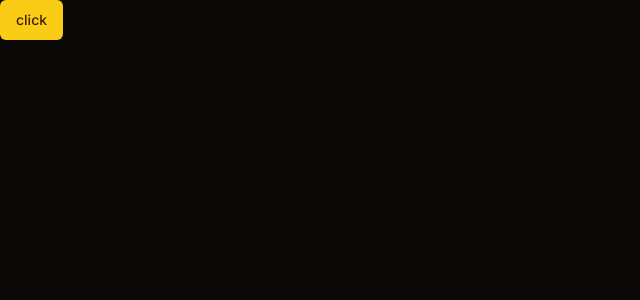
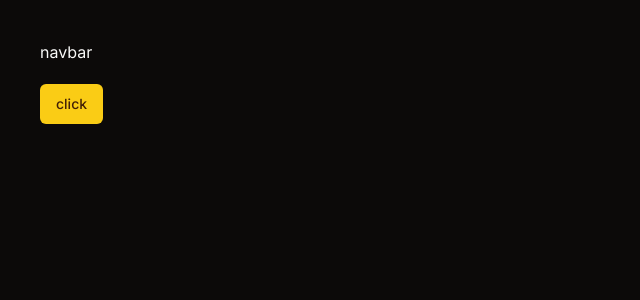
Before and after one commit to chtk3131/DailyBlog, a Next.js app: page / in a window 1280 px wide. Shown: the top 300 px of the page, without its empty margins (0-640 px from the left). Built offline with nearby package versions, Linux system fonts and the light colour scheme.

Commit message:
tailwindcssが効いていなかったので修正。

```diff
--- a/app/layout.tsx
+++ b/app/layout.tsx
@@ -2,6 +2,7 @@ import type { Metadata } from "next";
 import { Inter } from "next/font/google";
 import "./globals.css";
 import { ThemeProvider } from "@/components/theme-provider";
+import Navbar from "@/components/nav/navbar";
 
 const inter = Inter({ subsets: ["latin"] });
 
@@ -24,7 +25,10 @@ export default function RootLayout({
           enableSystem
           disableTransitionOnChange
         >
-          {children}
+          <main className="max-w-7xl mx-auto p-10 space-y-5">
+            <Navbar/>
+            {children}
+          </main>
         </ThemeProvider>
       </body>
     </html>
--- /dev/null
+++ b/components/nav/navbar.tsx
@@ -0,0 +1,7 @@
+import React from 'react'
+
+export default function Navbar() {
+  return (
+    <div>navbar</div>
+  )
+}
```
